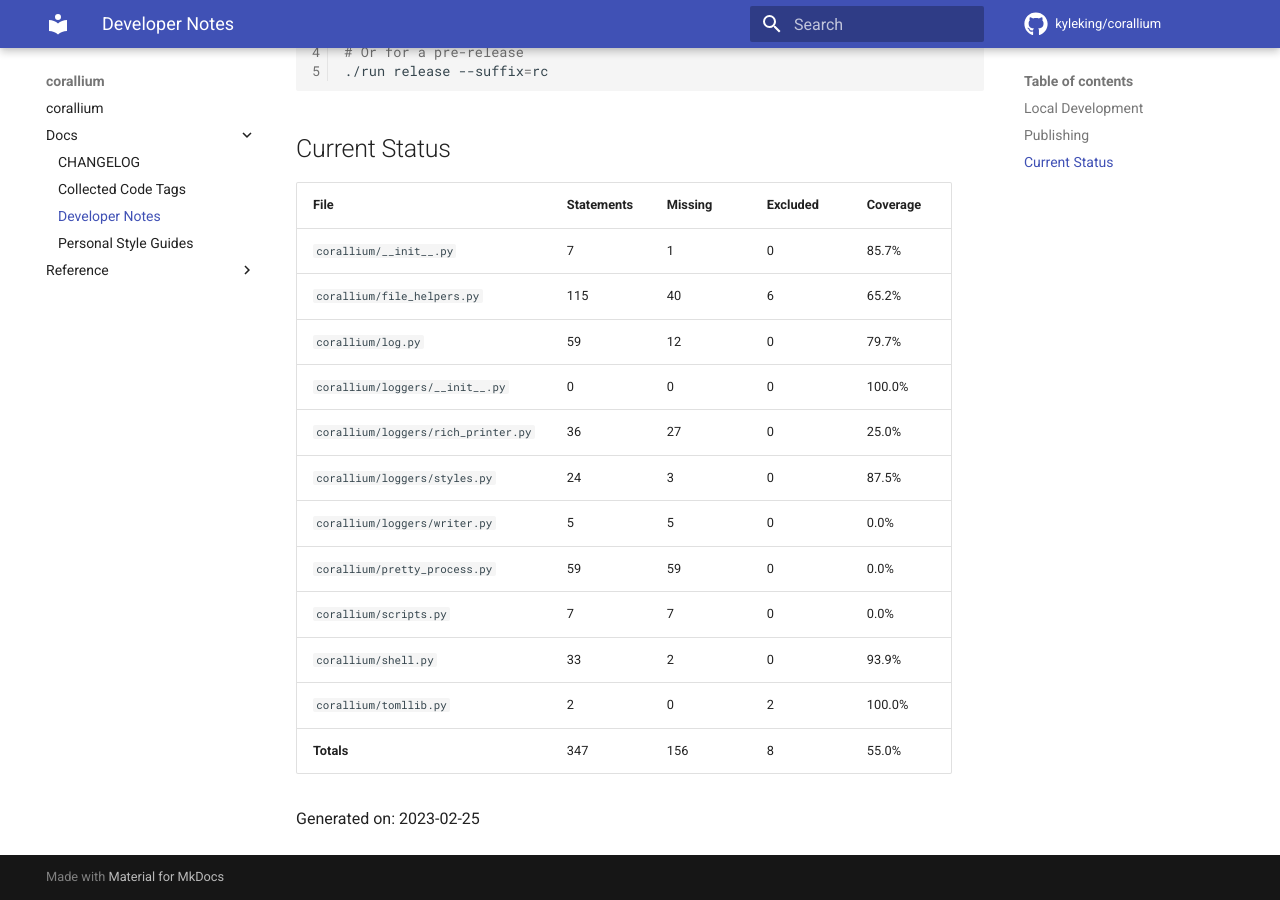
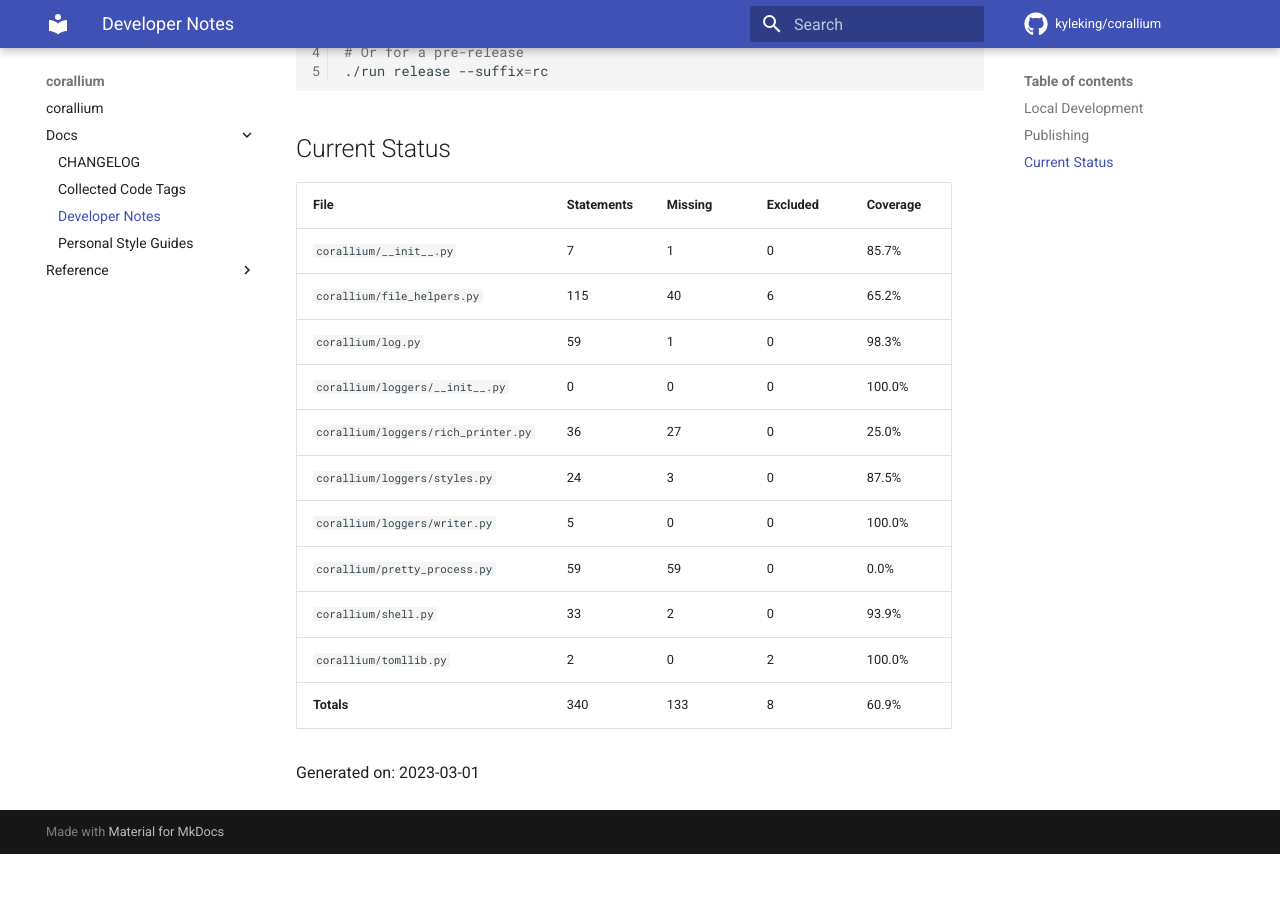
Before and after one commit to KyleKing/corallium, an MkDocs documentation site: the page built from docs/docs/DEVELOPER_GUIDE.md, in a window 1280 px wide and 900 px high, scrolled down 875 px. Built offline with MkDocs 1.6.1 and Material for MkDocs 9.7.7, drawn with Linux system fonts in a browser that asks for light colours; comment, search, counter and statistics services are not loaded; after the commit the page ends 1729 px from its top, so only the background shows below that.

Commit message:
build: copier update

```diff
--- a/.copier-answers.yml
+++ b/.copier-answers.yml
@@ -2,7 +2,7 @@
 # Answer file maintained by Copier for: https://github.com/KyleKing/calcipy_template
 # DO NOT MODIFY THIS FILE. Edit by re-running copier and changing responses to the questions
 # Check into version control.
-_commit: 1.2.4
+_commit: 1.2.9
 _src_path: gh:KyleKing/calcipy_template
 author_email: dev.act.kyle@gmail.com
 author_name: Kyle King
@@ -21,4 +21,5 @@
 project_name: corallium
 repository_namespace: kyleking
 repository_provider: https://github.com
+repository_source_url: https://github.com/kyleking/corallium/blob/main
 repository_url: https://github.com/kyleking/corallium
--- a/.pre-commit-config.yaml
+++ b/.pre-commit-config.yaml
@@ -41,7 +41,7 @@
         args: [--fix=auto]
       - id: trailing-whitespace
   - repo: https://github.com/commitizen-tools/commitizen
-    rev: v2.42.0
+    rev: v2.42.1
     hooks:
       - id: commitizen
         stages: [commit-msg]
@@ -66,7 +66,7 @@
         exclude: \.copier-answers\.yml|.*/cassettes/.*\.yaml|tests/.*assert-cache.*/.+\.json
         types: [html, javascript, shell, yaml]
   - repo: https://github.com/pappasam/toml-sort
-    rev: v0.22.3
+    rev: v0.22.4
     hooks:
       - id: toml-sort-fix
         args: [--in-place, --all, --trailing-comma-inline-array]
@@ -79,7 +79,7 @@
         args: [--never]
         files: corallium/.*\.py
   - repo: https://github.com/KyleKing/calcipy
-    rev: 1.0.0rc7
+    rev: 1.0.0
     hooks:
       - id: copier-forbidden-files
       - id: lint-fix
--- a/docs/docs/DEVELOPER_GUIDE.md
+++ b/docs/docs/DEVELOPER_GUIDE.md
@@ -48,16 +48,15 @@
 |-------------------------------------|--------------|-----------|------------|------------|
 | `corallium/__init__.py`             |            7 |         1 |          0 | 85.7%      |
 | `corallium/file_helpers.py`         |          115 |        40 |          6 | 65.2%      |
-| `corallium/log.py`                  |           59 |        12 |          0 | 79.7%      |
+| `corallium/log.py`                  |           59 |         1 |          0 | 98.3%      |
 | `corallium/loggers/__init__.py`     |            0 |         0 |          0 | 100.0%     |
 | `corallium/loggers/rich_printer.py` |           36 |        27 |          0 | 25.0%      |
 | `corallium/loggers/styles.py`       |           24 |         3 |          0 | 87.5%      |
-| `corallium/loggers/writer.py`       |            5 |         5 |          0 | 0.0%       |
+| `corallium/loggers/writer.py`       |            5 |         0 |          0 | 100.0%     |
 | `corallium/pretty_process.py`       |           59 |        59 |          0 | 0.0%       |
-| `corallium/scripts.py`              |            7 |         7 |          0 | 0.0%       |
 | `corallium/shell.py`                |           33 |         2 |          0 | 93.9%      |
 | `corallium/tomllib.py`              |            2 |         0 |          2 | 100.0%     |
-| **Totals**                          |          347 |       156 |          8 | 55.0%      |
+| **Totals**                          |          340 |       133 |          8 | 60.9%      |
 
-Generated on: 2023-02-25
+Generated on: 2023-03-01
 <!-- {cte} -->
--- a/pyproject.toml
+++ b/pyproject.toml
@@ -19,7 +19,7 @@
 ] # https://pypi.org/classifiers/
 description = "Shared functionality for calcipy-ecosystem"
 documentation = "https://corallium.kyleking.me"
-include = ["LICENSE.md"]
+include = ["LICENSE"]
 keywords = []
 license = "MIT"
 maintainers = []
```
Also changed, not shown: docs/README.md (+7 -7 lines), docs/docs/CODE_TAG_SUMMARY.md (+1 -1 lines), .ruff.toml, 8 other files.
